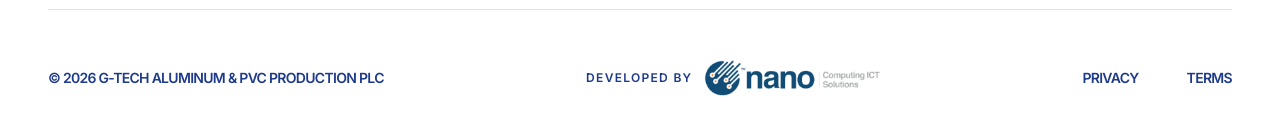
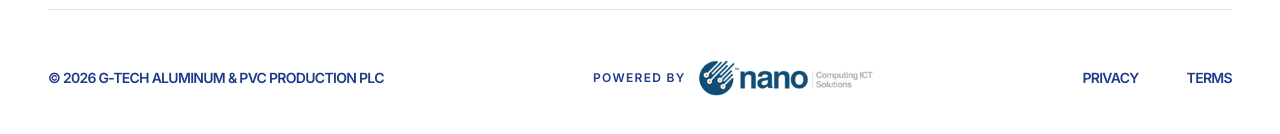
Before and after one commit to israelseleshi/g-tech-aluminum-and-pvc, a React (Vite) app: page / in a window 1280 px wide. Shown: the part 4193-4327 px from the top of the page. Built offline with nearby package versions, Linux system fonts and the light colour scheme.

Commit message:
powered by instead of developed by

```diff
--- a/src/layouts/Layout.tsx
+++ b/src/layouts/Layout.tsx
@@ -332,7 +332,7 @@ export function Layout() {
           <div className="flex justify-between items-center text-[13px] font-black uppercase tracking-widest text-primary border-t border-border pt-12">
             <span className="tracking-tighter text-sm"> © 2026 G-TECH ALUMINUM & PVC PRODUCTION PLC</span>
             <div className="flex items-center gap-3">
-              <span className="opacity-100 text-xs">Developed by</span>
+              <span className="opacity-100 text-xs">Powered by</span>
               <div className="relative group/nano">
                 <a href="https://nanocomputingict.com/" target="_blank" rel="noopener noreferrer">
                   <img src="/nano-computing-ict-solutions-logo.png" alt="Nano Computing" className="h-10 w-auto transition-all cursor-pointer hover:scale-110" />
```
